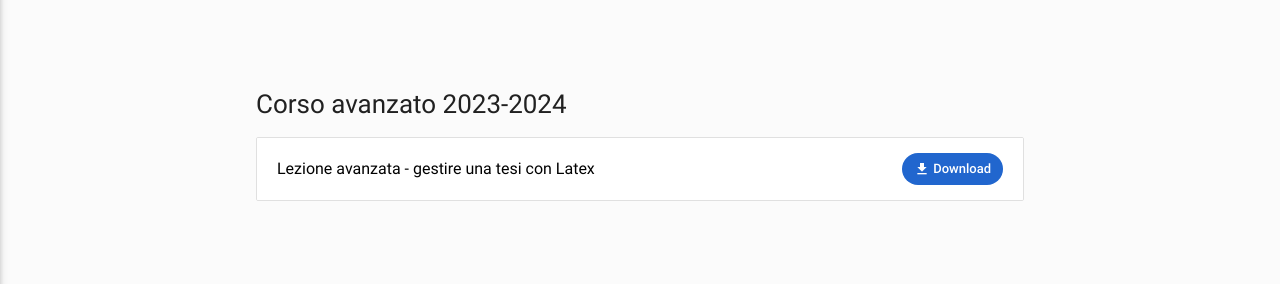
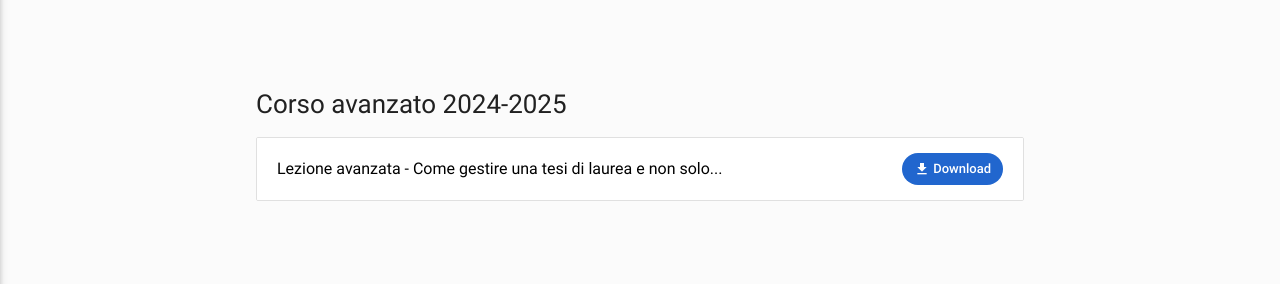
Before and after one commit to ai-sf/trento, a Jekyll site: the page built from latex.html, in a window 1280 px wide. Shown: the part 637-921 px from the top of the page. Built offline with Jekyll 4.4.1, drawn with Linux system fonts in a browser that asks for light colours; nearby versions of some CDN libraries.

Commit message:
update latex adv lecture

```diff
--- a/_data/latex.yml
+++ b/_data/latex.yml
@@ -39,13 +39,13 @@ sezioni:
         - nome: "Esercizi"
           url: "Esercizi_4_24-25.pdf"
 
-  - titolo: "Corso avanzato 2023-2024"
+  - titolo: "Corso avanzato 2024-2025"
     testo: ""
     downloads:
-      - testo: "Lezione avanzata - gestire una tesi con Latex"
+      - testo: "Lezione avanzata - Come gestire una tesi di laurea e non solo..."
         urls:
         - nome: "Download"
-          url: "Lezione4bis_22-23.pdf"
+          url: "Lezione_4_bis_2025.pdf"
 
   - titolo: "Fonti utili"
     testo: "Qui potete trovare ulteriori approfondimenti consigliati. Divertitevi con LaTeX!"
```
Also changed, not shown: 1 other file.
